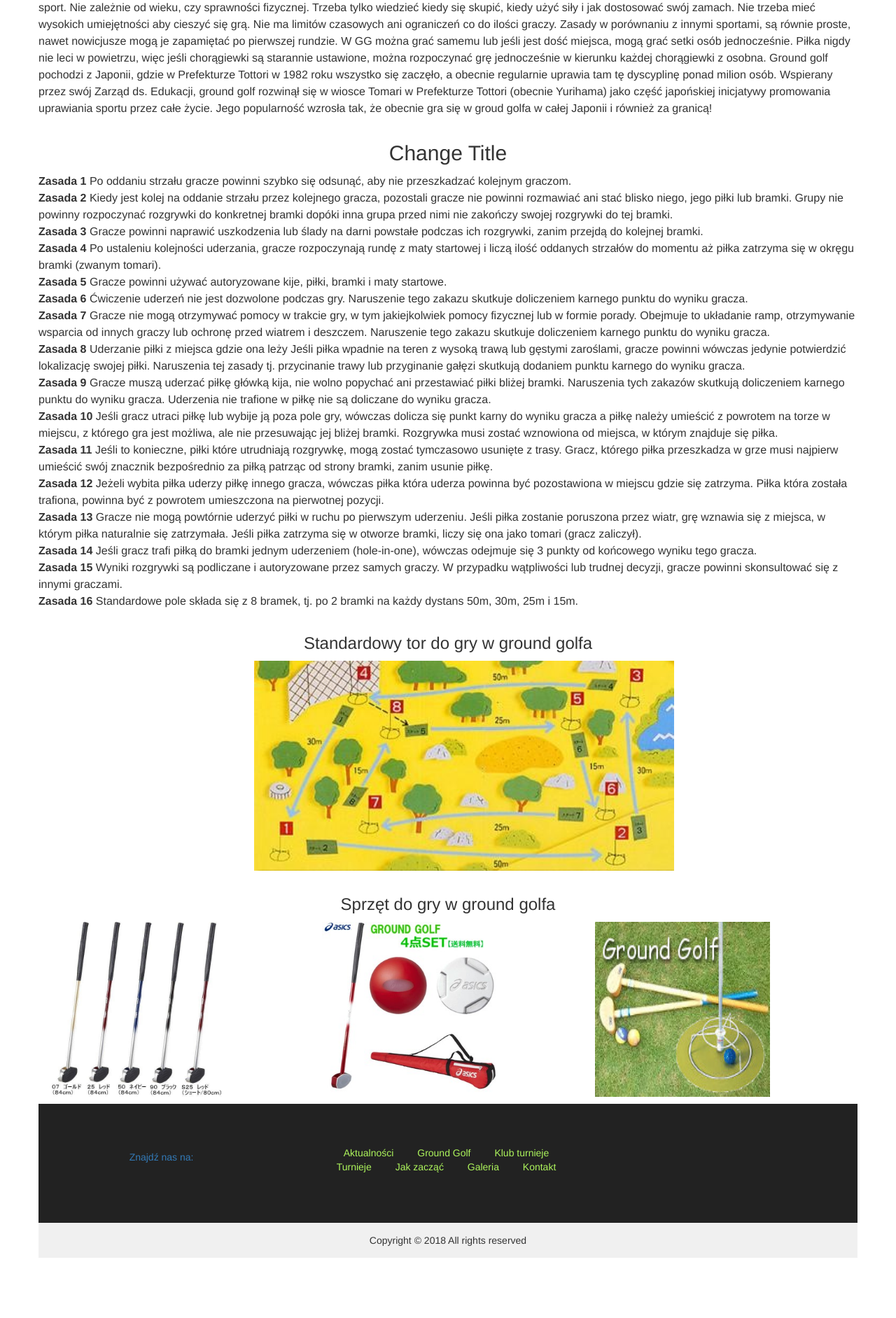
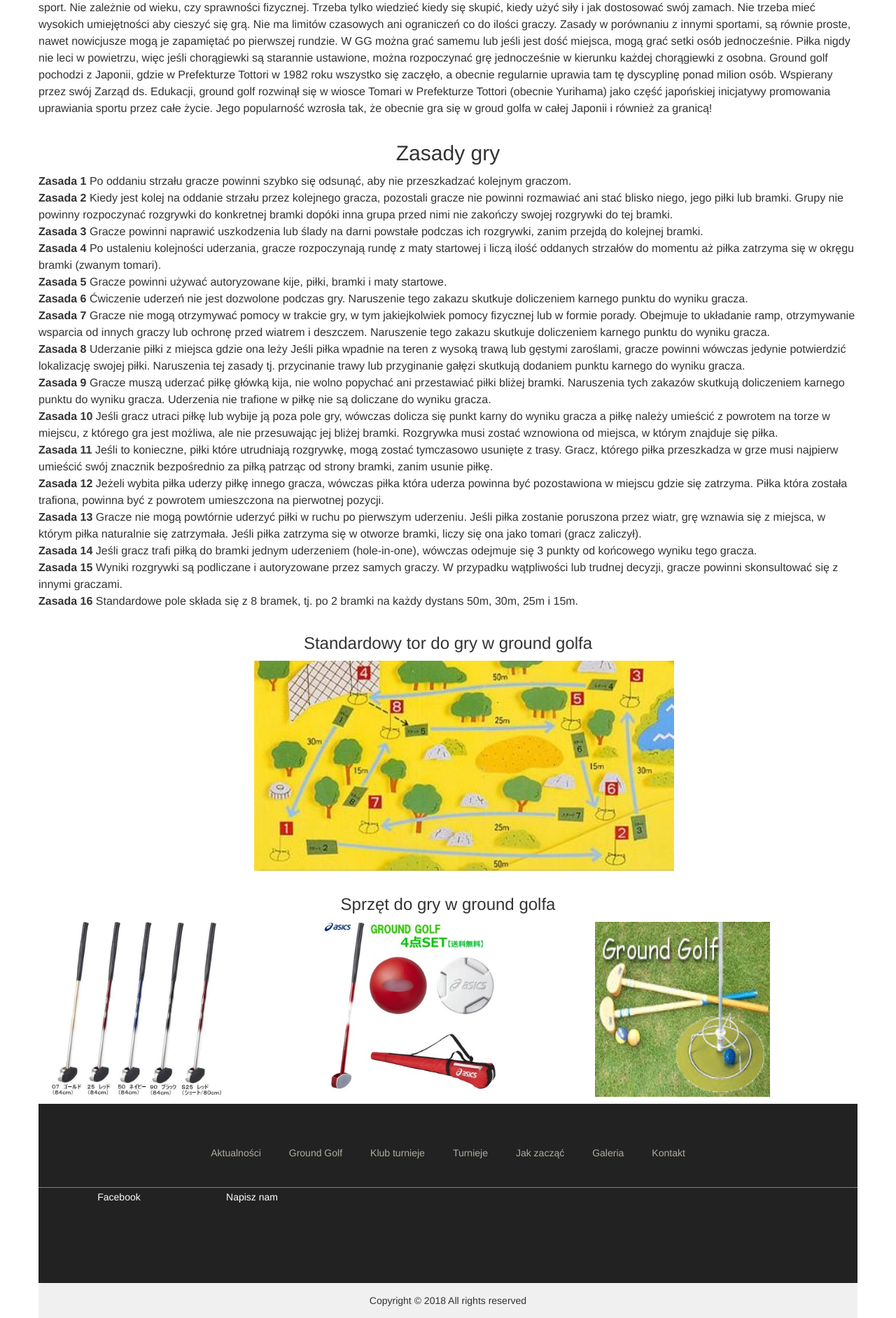
Before and after one commit to yurenych/Golf-club, a PHP site: page /pages/ground-golf/ground-golf.html in a window 1280 px wide. Shown: the part 336-2219 px from the top of the page at 70% size. Before the commit the page ends 2133 px from the top, so only its background shows below. Run offline with PHP 8.4, Linux system fonts and the light colour scheme.

Commit message:
add slider, changed footer

```diff
--- a/main.js
+++ b/main.js
@@ -23,3 +23,25 @@ $(document).ready(function(){
 $(document).ready(function(){
 	$.fatNav();
 });
+
+
+$(document).ready(function(){
+  if (!$(".galeria, .galeria").length) {
+    return null
+  }
+  $('.slider-for').slick({
+    slidesToShow: 1,
+    slidesToScroll: 1,
+    arrows: false,
+    fade: true,
+    asNavFor: '.slider-nav'
+  });
+  $('.slider-nav').slick({
+    slidesToShow: 3,
+    slidesToScroll: 1,
+    asNavFor: '.slider-for',
+    dots: true,
+    centerMode: true,
+    focusOnSelect: true
+  });
+});
--- a/pages/ground-golf/ground-golf.html
+++ b/pages/ground-golf/ground-golf.html
@@ -67,7 +67,7 @@
       </li>
       <li class="col-md-12 col-sm-12 ground-golf-zasady container-fluid">
         <div class="row articleTitle">
-          <h2 class="headline">Change Title</h2>
+          <h2 class="headline">Zasady gry</h2>
           <div><b>Zasada 1</b> Po oddaniu strzału gracze powinni szybko się odsunąć, aby nie przeszkadzać kolejnym graczom.
           <br><b>Zasada 2</b> Kiedy jest kolej na oddanie strzału przez kolejnego gracza, pozostali gracze nie powinni rozmawiać ani stać blisko niego, jego piłki lub bramki. Grupy nie powinny rozpoczynać rozgrywki do konkretnej bramki dopóki inna grupa przed nimi nie zakończy swojej rozgrywki do tej bramki.
           <br><b>Zasada 3</b> Gracze powinni naprawić uszkodzenia lub ślady na darni powstałe podczas ich rozgrywki, zanim przejdą do kolejnej bramki.
@@ -106,20 +106,10 @@
       </li>
     </ul>
     <footer>
-     <div class="container">
+      <div class="container" style="border-bottom:1px solid grey;">
             <div class="row text-center">
-          <div class="col-md-4 col-sm-3 col-xs-12">
-            <ul class="list-inline">
-                <li>
-                    <a href="#">Znajdź nas na:</a>
-                </li>
-                <li>
-                    <a href="#"><i class="fa fa-facebook fa-2x"></i></a>
-                </li>
-            </ul>
-          </div>
-          <div class="col-md-4 col-sm-7 col-xs-12">
-            <ul class="menu list-inline">
+                <div class="col-lg-12">
+                    <ul class="menu">
                       <li>
                         <a href="#">Aktualności</a>
                       </li>
@@ -145,6 +135,16 @@
                 </div>
             </div>
         </div>
+      <div class="footer-top">
+        <div class="container">
+          <div class="col-lg-2 col-lg-offset- col-xs-12 text-center">
+            <a href="#"><i class="fa fa-facebook fa-2x"></i>Facebook</a>
+          </div>
+          <div class="col-lg-2 col-xs-12 text-center">
+            <a href="#"><i class="fa fa-google-mail fa-2x"></i>Napisz nam</a>
+          </div>
+        </div>
+      </div>
     </footer>
     <div class="copyright">
      <div class="container">
--- a/styles.css
+++ b/styles.css
@@ -74,24 +74,45 @@ nav {
 footer{
   background-color:#222222;
   padding: 60px 0px;
+
 }
 
-footer .menu li a{
-  color:#ADF45C;
-  padding:10px;
+footer ul{
+    list-style:none;
+    margin:0 auto;
+    display:inline-block;
+    padding: 0 0 3% 0;
+}
+
+footer ul li{
+    float:left;
+}
+
+footer ul li a{
+  color:#b1aca1;
+    padding:20px;
+}
+
+footer ul li a:hover{
+  color:#7dabdb;
   text-decoration:none;
 }
 
-footer .menu li a:hover{
-  color:#7dabdb;
+.footer-top{
+  padding-bottom:50px;
 }
 
-.fa.fa-facebook {
-  color:#ADF45C;
-  font-size:20px;
-  padding:10px;
+.footer-top .fa{
+    font-size:18px;
+    color: #FFF;
+    padding-right:10px;
 }
 
-.fa.fa-facebook:hover {
-  color:#6794c2;
+.footer-top a{
+    color:#FFF;
+    text-decoration:none;
 }
+
+.footer-top .col-lg-2:hover .fa , .footer-top .col-lg-2:hover a{
+    color:#7dabdb;
+}
```
Also changed, not shown: pages/galeria/galeria.html (+25 -2 lines), 2 other files. Lines whose indentation alone changed are shown as unchanged.
